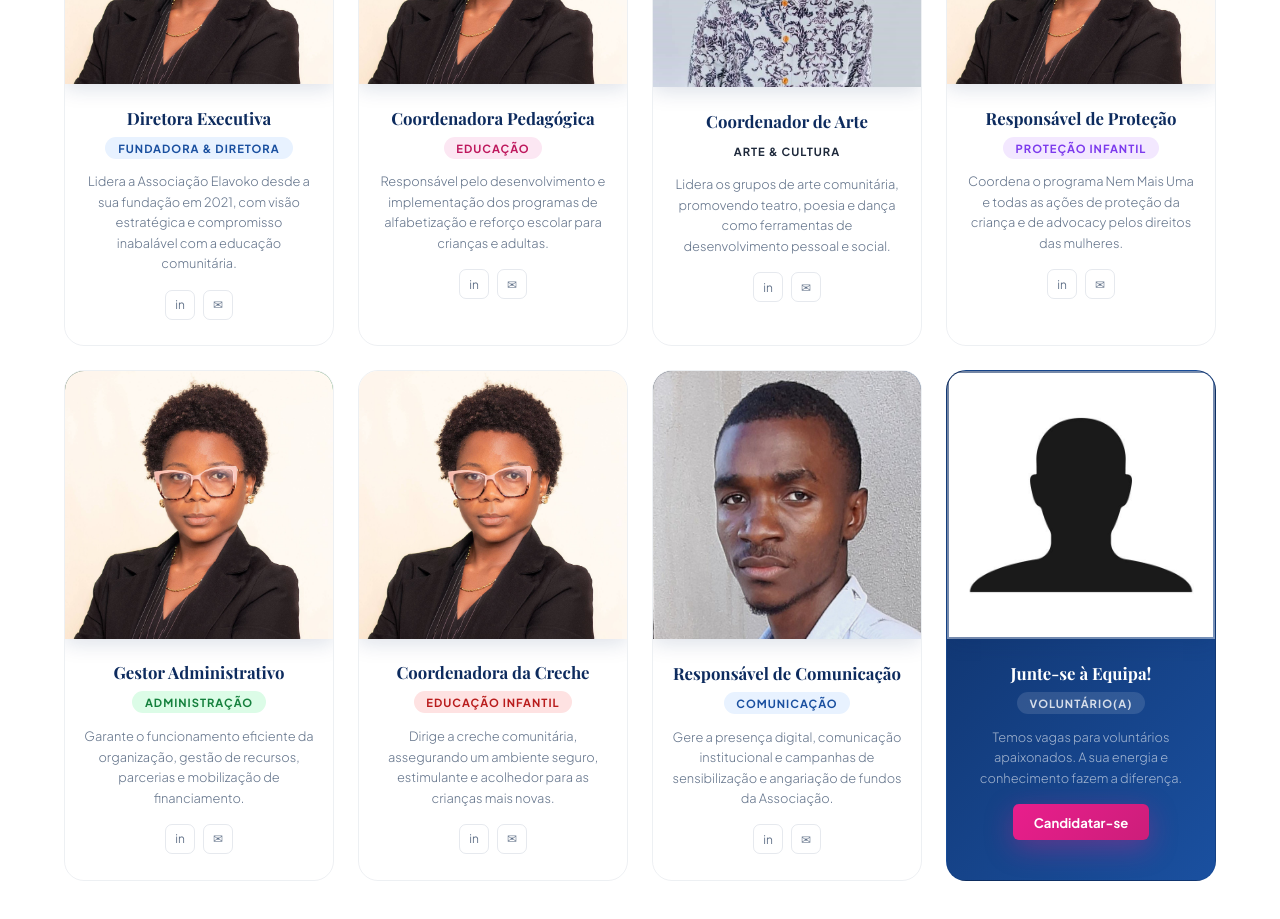
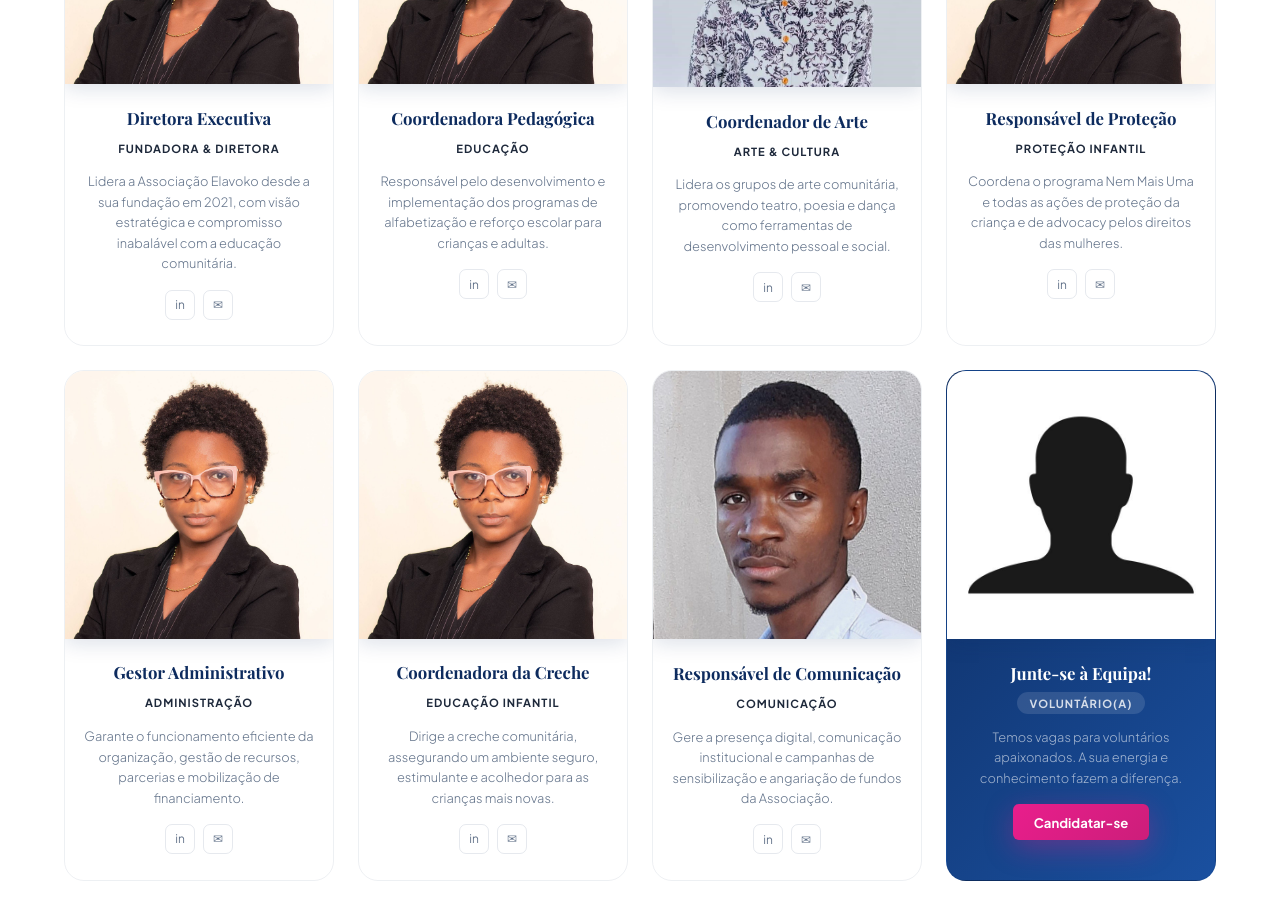
Before and after one commit to iamcelestino/Associacao_Elavoko, a website: page sobre.html in a window 1280 px wide. Shown: the part 900-1819 px from the top of the page. Drawn offline with nearby package versions, Linux system fonts and the light colour scheme; a web font is replaced by a local one.

Commit message:
fix: solve inline background style issue

```diff
--- a/sobre.html
+++ b/sobre.html
@@ -59,7 +59,7 @@
       </div>
       <div class="team-body">
         <h4>Diretora Executiva</h4>
-        <span class="team-role" style="background:#E8F2FF;color:#1A50A0">Fundadora &amp; Diretora</span>
+        <span class="team-role">Fundadora &amp; Diretora</span>
         <p>Lidera a Associação Elavoko desde a sua fundação em 2021, com visão estratégica e compromisso inabalável com a educação comunitária.</p>
         <div class="team-socials"><a href="#" class="tsoc">in</a><a href="#" class="tsoc">✉</a>
         </div>
@@ -73,7 +73,7 @@
       </div>
       <div class="team-body">
         <h4>Coordenadora Pedagógica</h4>
-        <span class="team-role" style="background:#FCE7F3;color:#BE185D">Educação</span>
+        <span class="team-role">Educação</span>
         <p>Responsável pelo desenvolvimento e implementação dos programas de alfabetização e reforço escolar para crianças e adultas.</p><div class="team-socials">
           <a href="#" class="tsoc">in</a><a href="#" class="tsoc">✉</a></div></div>
     </div>
@@ -100,15 +100,15 @@
           <img src="/images/florence_kapita2.jpg">
         </div>
       </div>
-      <div class="team-body"><h4>Responsável de Proteção</h4><span class="team-role" style="background:#F3E8FF;color:#7C3AED">Proteção Infantil</span><p>Coordena o programa Nem Mais Uma e todas as ações de proteção da criança e de advocacy pelos direitos das mulheres.</p><div class="team-socials"><a href="#" class="tsoc">in</a><a href="#" class="tsoc">✉</a></div></div>
+      <div class="team-body"><h4>Responsável de Proteção</h4><span class="team-role">Proteção Infantil</span><p>Coordena o programa Nem Mais Uma e todas as ações de proteção da criança e de advocacy pelos direitos das mulheres.</p><div class="team-socials"><a href="#" class="tsoc">in</a><a href="#" class="tsoc">✉</a></div></div>
     </div>
     <div class="team-card reveal">
-      <div class="team-photo" style="background:linear-gradient(135deg,#0A3A1A,#16A34A)">
+      <div class="team-photo" >
         <div class="team-avatar">
           <img src="/images/florence_kapita2.jpg">
         </div>
       </div>
-      <div class="team-body"><h4>Gestor Administrativo</h4><span class="team-role" style="background:#DCFCE7;color:#15803D">Administração</span><p>Garante o funcionamento eficiente da organização, gestão de recursos, parcerias e mobilização de financiamento.</p><div class="team-socials"><a href="#" class="tsoc">in</a><a href="#" class="tsoc">✉</a></div></div>
+      <div class="team-body"><h4>Gestor Administrativo</h4><span class="team-role">Administração</span><p>Garante o funcionamento eficiente da organização, gestão de recursos, parcerias e mobilização de financiamento.</p><div class="team-socials"><a href="#" class="tsoc">in</a><a href="#" class="tsoc">✉</a></div></div>
     </div>
     <div class="team-card reveal">
       <div class="team-photo">
@@ -116,19 +116,19 @@
           <img src="/images/florence_kapita2.jpg">
         </div>
       </div>
-      <div class="team-body"><h4>Coordenadora da Creche</h4><span class="team-role" style="background:#FEE2E2;color:#B91C1C">Educação Infantil</span><p>Dirige a creche comunitária, assegurando um ambiente seguro, estimulante e acolhedor para as crianças mais novas.</p><div class="team-socials"><a href="#" class="tsoc">in</a><a href="#" class="tsoc">✉</a></div></div>
+      <div class="team-body"><h4>Coordenadora da Creche</h4><span class="team-role">Educação Infantil</span><p>Dirige a creche comunitária, assegurando um ambiente seguro, estimulante e acolhedor para as crianças mais novas.</p><div class="team-socials"><a href="#" class="tsoc">in</a><a href="#" class="tsoc">✉</a></div></div>
     </div>
     <div class="team-card reveal">
-      <div class="team-photo" style="background:linear-gradient(135deg,#162032,#4A90D9)">
+      <div class="team-photo">
         <div class="team-avatar">
           <img src="/images/Celestino-Trosso.jfif">
         </div>
       </div>
-      <div class="team-body"><h4>Responsável de Comunicação</h4><span class="team-role" style="background:#E8F2FF;color:#1A50A0">Comunicação</span><p>Gere a presença digital, comunicação institucional e campanhas de sensibilização e angariação de fundos da Associação.</p><div class="team-socials"><a href="#" class="tsoc">in</a><a href="#" class="tsoc">✉</a></div></div>
+      <div class="team-body"><h4>Responsável de Comunicação</h4><span class="team-role">Comunicação</span><p>Gere a presença digital, comunicação institucional e campanhas de sensibilização e angariação de fundos da Associação.</p><div class="team-socials"><a href="#" class="tsoc">in</a><a href="#" class="tsoc">✉</a></div></div>
     </div>
     <div class="team-card reveal" style="background:linear-gradient(135deg,#0D2B5E,#1A50A0)">
       <div class="team-photo" style="background:rgba(255,255,255,.08)">
-        <div class="team-avatar" style="background:rgba(255,255,255,.15);border:2px solid rgba(255,255,255,.3)"><img src="/images/novo_voluntario.jpg">
+        <div class="team-avatar"><img src="/images/novo_voluntario.jpg">
         </div></div>
       <div class="team-body"><h4 style="color:white">Junte-se à Equipa!</h4><span class="team-role" style="background:rgba(255,255,255,.12);color:rgba(255,255,255,.8)">Voluntário(a)</span><p style="color:rgba(255,255,255,.6)">Temos vagas para voluntários apaixonados. A sua energia e conhecimento fazem a diferença.</p><div style="margin-top:1rem"><a href="envolver.html#volunteer" class="btn-primary" style="font-size:.82rem;padding:.6rem 1.3rem;text-decoration:none">Candidatar-se</a></div></div>
     </div>
```
Also changed, not shown: envolver.html (+3 -3 lines).
